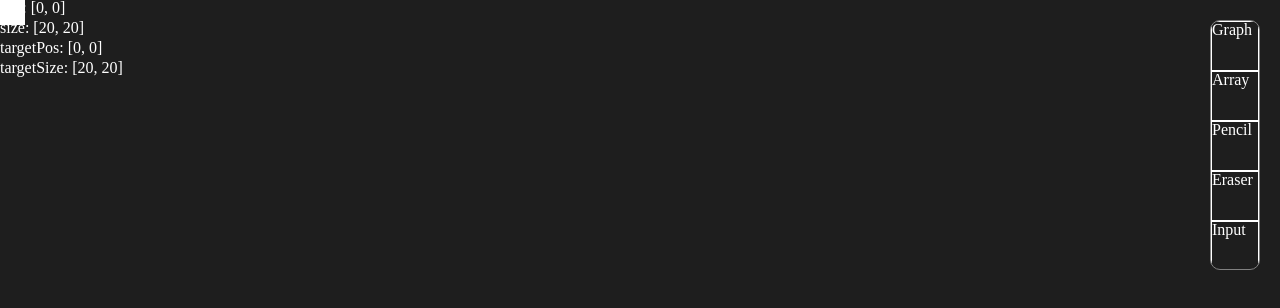
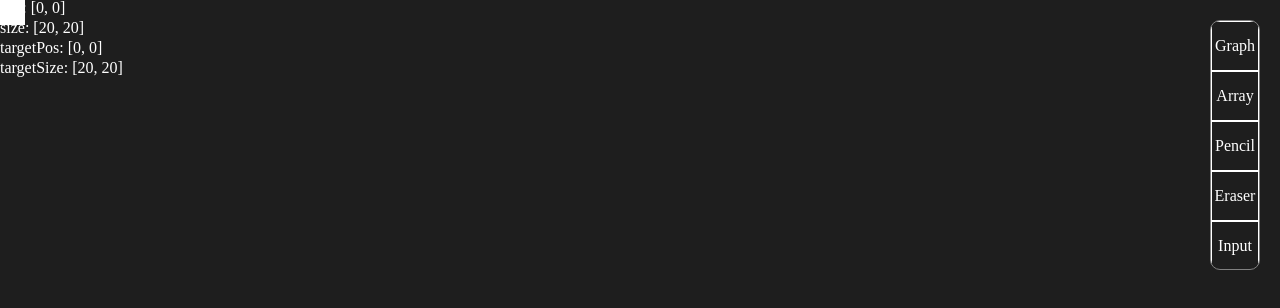
Before and after one commit to CameronHonis/Algodesi, a React (Create React App) app: page / in a window 1280 px wide. Shown: the top 308 px of the page. Built offline with nearby package versions, Linux system fonts and the light colour scheme.

Commit message:
center text in each item

```diff
--- a/src/components/ItemSelection.tsx
+++ b/src/components/ItemSelection.tsx
@@ -19,13 +19,17 @@ const ItemSelection: React.FC<ItemSelectionProps> = (props) => {
         e.stopPropagation()
         if (e.target.parentElement.id === 'Graph') {
           refs.current.selected = 'NODE'
+          const collection = itemsByGroup[refs.current.selected];
+          const newX = 200
+          const newY = (collection.length * 50) + 25
+          setBarRefs(BarRefsAction.SET_BAR_TARGET_SIZE, { size: new V2(newX, newY) });
         } else if (e.target.parentElement.id === 'Array') {
           refs.current.selected = 'LIST'
+          const collection = itemsByGroup[refs.current.selected];
+          const newX = 200
+          const newY = (collection.length * 50) + 25
+          setBarRefs(BarRefsAction.SET_BAR_TARGET_SIZE, { size: new V2(newX, newY) });
         }
-        const collection = itemsByGroup[refs.current.selected];
-        const newX = 200
-        const newY = (collection.length * 50) + 25
-        setBarRefs(BarRefsAction.SET_BAR_TARGET_SIZE, { size: new V2(newX, newY) });
     }
   }
 
--- a/src/index.css
+++ b/src/index.css
@@ -85,11 +85,21 @@ body {
   border: 1px solid grey;
 }
 
-
+.itemSelection {
+  border: 1px solid white;
+  display: flex;
+  justify-content: center;
+  align-items: center;
+  height: 50px;
+}
 .itemSelection p {
   color: white;
-  height: 50px;
-  border: 1px solid white;
+  height: 100%;
+  width: 100%;
+  display: flex;
+  justify-content: center;
+  align-items: center;
+
   overflow: hidden;
 }
 
```
Also changed, not shown: 1 other file (tests, documents, lock files or other folders).
